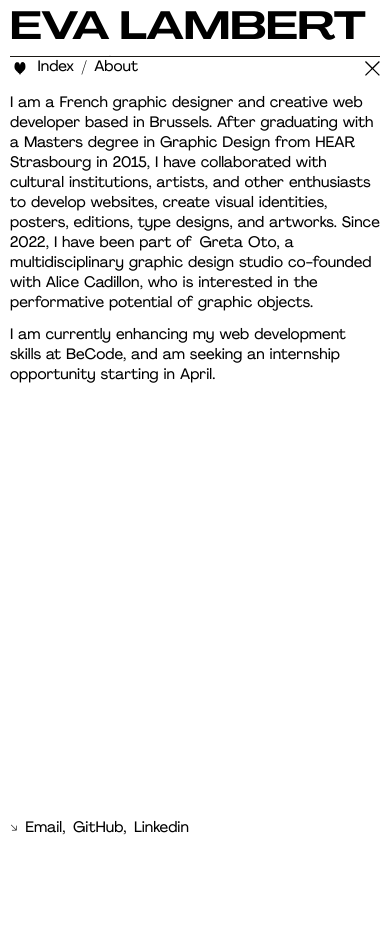
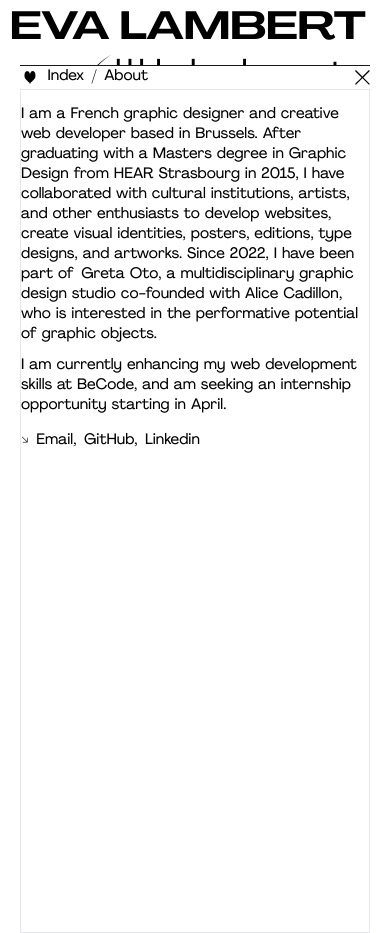
Before and after one commit to evalambert/portfolio, a React (Vite) app: page / in a window 390 px wide. Both pictures are taken after a click on the button "About". Before the commit the page ends 844 px from the top, so only its background shows below. Built offline with nearby package versions, Linux system fonts and the light colour scheme.

Commit message:
fix Project

```diff
--- a/src/App.jsx
+++ b/src/App.jsx
@@ -7,8 +7,8 @@ import Project from "./components/layout/Project";
 const App = () => {
   return (
     <SliderVisibilityProvider>
-      <Home className="w-full h-screen fixed" />
-      <Project className="w-full absolute px-[10px] bottom-[5px] md:px-[20px] md:bottom-[10px] left-0" />
+      <Home className="w-screen h-screen fixed" />
+      <Project />
     </SliderVisibilityProvider>
   );
 };
--- a/src/components/common/Nav.jsx
+++ b/src/components/common/Nav.jsx
@@ -17,11 +17,11 @@ const Nav = ({
           className="rotate3d-animation flex justify-center items-center"
           onClick={handleCloseClick}
           name="coeur"
-          aria-label="Fermer la section"
+          aria-label="fermer section"
         ></ButtonIcon>
         <div className="flex gap-2">
-          <button onClick={() => handleSectionClick("Index")}>Index</button>/
-          <button onClick={() => handleSectionClick("Info")}>About</button>
+          <button onClick={() => handleSectionClick("index")}>Index</button>/
+          <button onClick={() => handleSectionClick("about")}>About</button>
         </div>
       </nav>
       {activeSection ? (
@@ -29,7 +29,7 @@ const Nav = ({
           className="col-span-2 flex justify-end items-center"
           onClick={handleCloseClick}
           name="close"
-          aria-label="Fermer"
+          aria-label="fermer nav"
         ></ButtonIcon>
       ) : (
         <span className="col-span-2 flex justify-end">2024©</span>
--- /dev/null
+++ b/src/components/common/icon/Button.jsx
@@ -0,0 +1,8 @@
+// Button.jsx
+export default function Button({ children, onClick, className }) {
+  return (
+    <button onClick={onClick} className={className}>
+      {children}
+    </button>
+  );
+}
--- a/src/components/common/icon/ButtonIcon.jsx
+++ b/src/components/common/icon/ButtonIcon.jsx
@@ -1,10 +1,12 @@
-import Icon from './Icon';
+// ButtonIcon.jsx
+import Button from "./Button";
+import Icon from "./Icon";
 
 const ButtonIcon = ({ onClick, name, className }) => {
   return (
-    <button onClick={onClick} className={className}>
+    <Button onClick={onClick} className={className}>
       <Icon name={name} />
-    </button>
+    </Button>
   );
 };
 
--- a/src/components/layout/About.jsx
+++ b/src/components/layout/About.jsx
@@ -1,8 +1,8 @@
 export default function About() {
   return (
-    <article className="wrapper-about h-[90vh] flex flex-col pt-4 overflow-x-auto">
-      <div className="wrapper-txt h-full md:w-1/2 flex flex-col gap-4 justify-between">
-        <section className="content-txt  flex flex-col gap-3">
+    <article className="w-full h-screen border flex flex-col pt-4 overflow-x-auto">
+      <div className="md:w-1/2 flex flex-col gap-4 justify-between">
+        <section className="flex flex-col gap-3">
           <p>
             I am a French graphic designer and creative web developer based in
             Brussels. After graduating with a Masters degree in Graphic Design
@@ -27,7 +27,7 @@ export default function About() {
             seeking an internship opportunity starting in April.
           </p>
         </section>
-        <section className="content-contact">
+        <section>
           <p className="flex gap-4">
             <p className="flex gap-2">
             ↘
--- a/src/components/layout/Project.jsx
+++ b/src/components/layout/Project.jsx
@@ -2,16 +2,30 @@ import { useState, useEffect } from "react";
 import { useSliderVisibility } from "../features/slider/SliderVisibilityContext";
 import Accordion from "../features/accordion/Accordion";
 import { projects } from "../../data/dataProject";
-import { motion, AnimatePresence } from "framer-motion";
 import About from "./About";
 import Nav from "../common/Nav";
+import "./style.css";
 
-export default function Project({ className }) {
+export default function Project() {
   const { hideSlider, showSlider } = useSliderVisibility();
   const [activeSection, setActiveSection] = useState("");
-  const [isExiting, setIsExiting] = useState(false); // Suivre si une sortie est en cours
+  const [displayedSection, setDisplayedSection] = useState("");
+  const [isExiting, setIsExiting] = useState(false);
 
-  //  ———> Open Projects + Hide sliderHome
+  // ++++ Retardement suppression du contenu ++++
+  useEffect(() => {
+    if (isExiting) {
+      const timer = setTimeout(() => {
+        setIsExiting(false);
+        setDisplayedSection("");
+      }, 500); // = durée de l'animation de sortie
+      return () => clearTimeout(timer);
+    } else if (activeSection) {
+      setDisplayedSection(activeSection);
+    }
+  }, [activeSection, isExiting]);
+
+  // ++++ Ouverture/Fermeture projets et gestion du sliderProject ++++
   const handleSectionClick = (section) => {
     if (activeSection === section) {
       setActiveSection("");
@@ -19,62 +33,35 @@ export default function Project({ className }) {
       showSlider();
     } else {
       setActiveSection(section);
+      setIsExiting(false);
       hideSlider();
     }
   };
 
-  // ———> Close Projects + Show sliderHome
+  // ++++ Fermeture explicite des projets ++++
   const handleCloseClick = () => {
     setActiveSection("");
-    setIsExiting(true); // Commence l'animation de sortie
+    setIsExiting(true);
     showSlider();
   };
 
   const borderClass = activeSection ? "border-t-[1px]" : "";
-
-  useEffect(() => {
-    if (!activeSection) {
-      // Si aucune section active, attendre la fin de l'animation pour réinitialiser
-      const timer = setTimeout(() => {
-        setIsExiting(false);
-      }, 200); // Durée totale animation + délai
-      return () => clearTimeout(timer);
-    }
-  }, [activeSection]);
-
-  const backgroundTransitionClass =
-    "transition-background duration-500 ease-in-out";
+  const topClass = activeSection ? "open" : "";
 
   return (
-    <section
-      className={`${className} ${
-        isExiting || activeSection ? "bg-white" : "bg-transparent"
-      } ${backgroundTransitionClass}`}
-    >
+    <div className="w-screen h-screen">
+      <section className={`wrapper-section ${topClass}`}>
         <Nav
           handleSectionClick={handleSectionClick}
           handleCloseClick={handleCloseClick}
           activeSection={activeSection}
           borderClass={borderClass}
         />
-      <AnimatePresence onExitComplete={() => setIsExiting(false)}>
-        {/* Réinitialisation de isExiting à la fin de l'animation de sortie */}
-        {activeSection && (
-          <motion.main
-            key={activeSection}
-            initial={{ height: 0 }}
-            animate={{ height: "auto" }}
-            exit={{ height: 0 }}
-            transition={{
-              height: { duration: 0.5, delay: 0.1 },
-            }}
-            className="overflow-scroll"
-          >
-            {activeSection === "Index" && <Accordion items={projects} />}
-            {activeSection === "Info" && <About />}
-          </motion.main>
-        )}
-      </AnimatePresence>
+        <main className="overflow-scroll">
+          {displayedSection === "index" && <Accordion items={projects} />}
+          {displayedSection === "about" && <About />}
+        </main>
       </section>
+    </div>
   );
 }
--- /dev/null
+++ b/src/components/layout/style.css
@@ -0,0 +1,12 @@
+.wrapper-section {
+    width: 100%;
+    padding: 0 20px;
+    position: absolute;
+    top: calc(100% - 35px);
+    transition: top 500ms ease-in-out, background-color 500ms ease-in-out;
+    background-color: transparent;
+  }
+  .wrapper-section.open {
+    top: 65px;
+    background-color: white;
+  }
```
Lines whose indentation alone changed are shown as unchanged.
